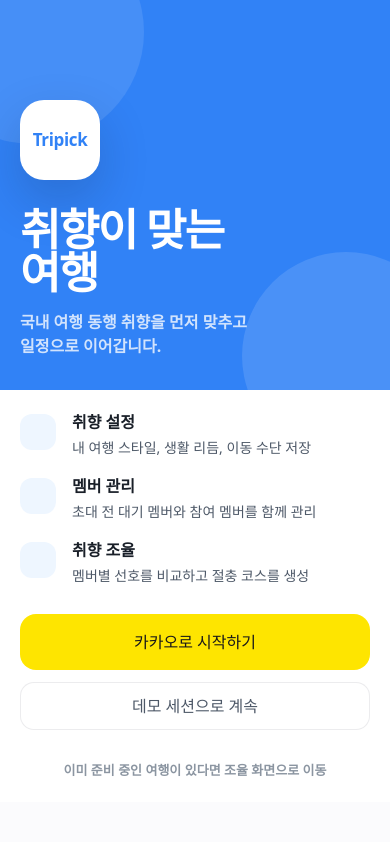
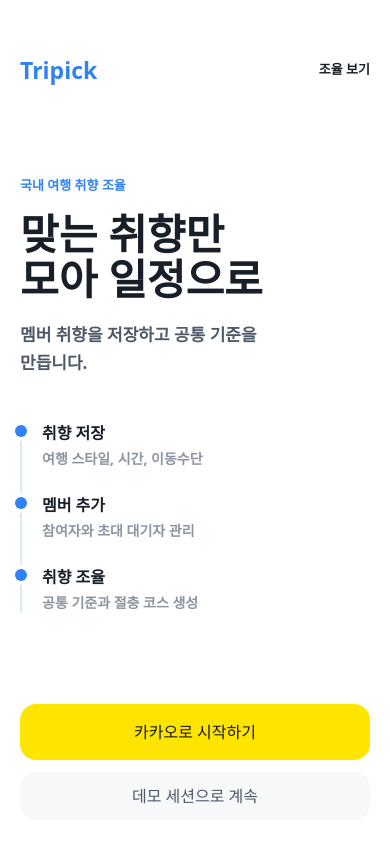
Before and after one commit to PNUKoZune/tripick, a Next.js app in the folder apps/web/: page / in a window 390 px wide. Built offline with nearby package versions, Linux system fonts and the light colour scheme; a web font is replaced by a local one.

Commit message:
fix: align mobile flow with toss style

```diff
--- a/apps/web/src/app/globals.css
+++ b/apps/web/src/app/globals.css
@@ -2,10 +2,12 @@
 
 :root {
   color-scheme: light;
-  --app-bg: #eef1f5;
-  --app-surface: #fbfbfd;
-  --soft-bg: #f4f6f8;
-  --line: rgba(15, 23, 42, 0.08);
+  --app-bg: #f2f4f6;
+  --app-surface: #ffffff;
+  --soft-bg: #f6f8fa;
+  --pressed-bg: #edf0f3;
+  --line: rgba(25, 31, 40, 0.08);
+  --line-strong: rgba(25, 31, 40, 0.14);
   --text-primary: #191f28;
   --text-secondary: #4e5968;
   --text-tertiary: #8b95a1;
--- a/apps/web/src/features/auth-start/ui/auth-start-actions.tsx
+++ b/apps/web/src/features/auth-start/ui/auth-start-actions.tsx
@@ -20,9 +20,7 @@ export function AuthStartActions() {
         return;
       }
       await startDemoSession();
-      setNotice(
-        '카카오 키가 들어오면 같은 버튼이 OAuth로 전환됩니다. 지금은 데모 세션으로 이어갑니다.',
-      );
+      setNotice('카카오 키 입력 전이라 데모 세션으로 시작합니다.');
       router.push('/preferences');
     } catch (error) {
       setNotice(error instanceof Error ? error.message : '로그인을 시작하지 못했습니다.');
--- a/apps/web/src/shared/ui/app-frame.tsx
+++ b/apps/web/src/shared/ui/app-frame.tsx
@@ -14,7 +14,7 @@ const NAV_ITEMS = [
 export function AppFrame({ children, showNav = true }: { children: ReactNode; showNav?: boolean }) {
   return (
     <main className="min-h-screen bg-[color:var(--app-bg)] text-[color:var(--text-primary)]">
-      <div className="mx-auto min-h-screen w-full max-w-[430px] bg-[color:var(--app-surface)] shadow-[0_0_0_1px_rgba(15,23,42,0.04)]">
+      <div className="mx-auto min-h-screen w-full max-w-[430px] bg-[color:var(--app-surface)]">
         <div className={showNav ? 'min-h-screen pb-[86px]' : 'min-h-screen'}>{children}</div>
         {showNav ? <BottomNavigation /> : null}
       </div>
@@ -26,7 +26,7 @@ function BottomNavigation() {
   const pathname = usePathname();
 
   return (
-    <nav className="fixed bottom-0 left-1/2 z-30 w-full max-w-[430px] -translate-x-1/2 border-t border-[color:var(--line)] bg-white/94 px-5 pb-4 pt-3 backdrop-blur-xl">
+    <nav className="fixed bottom-0 left-1/2 z-30 w-full max-w-[430px] -translate-x-1/2 border-t border-[color:var(--line)] bg-white/95 px-5 pb-4 pt-2 backdrop-blur-xl">
       <div className="grid grid-cols-4 gap-2">
         {NAV_ITEMS.map((item) => {
           const active = pathname === item.href;
@@ -34,9 +34,9 @@ function BottomNavigation() {
             <Link
               key={item.href}
               href={item.href}
-              className={`flex h-11 items-center justify-center rounded-[14px] text-[13px] font-semibold transition ${
+              className={`flex h-12 items-center justify-center text-[13px] font-bold transition ${
                 active
-                  ? 'bg-[color:var(--blue-50)] text-[color:var(--blue-600)]'
+                  ? 'text-[color:var(--blue-600)]'
                   : 'text-[color:var(--text-tertiary)]'
               }`}
             >
@@ -59,18 +59,19 @@ export function TopBar({
   muted?: string;
 }) {
   return (
-    <header className="sticky top-0 z-20 border-b border-[color:var(--line)] bg-white/92 px-5 pb-4 pt-5 backdrop-blur-xl">
-      <div className="flex min-h-10 items-center justify-between gap-3">
+    <header className="sticky top-0 z-20 bg-white/94 px-5 pb-3 pt-5 backdrop-blur-xl">
+      <div className="flex min-h-11 items-center justify-between gap-3">
         <div>
           {muted ? (
-            <div className="text-[12px] font-semibold leading-4 text-[color:var(--text-tertiary)]">
+            <div className="text-[12px] font-bold leading-4 text-[color:var(--text-tertiary)]">
               {muted}
             </div>
           ) : null}
-          <h1 className="text-[22px] font-bold leading-7 tracking-[-0.01em]">{title}</h1>
+          <h1 className="text-[24px] font-black leading-8">{title}</h1>
         </div>
         {action}
       </div>
+      {muted ? <div className="mt-4 h-px bg-[color:var(--line)]" /> : null}
     </header>
   );
 }
@@ -99,8 +100,8 @@ export function PrimaryButton({
   tone?: 'blue' | 'dark' | 'kakao';
 }) {
   const toneClass = {
-    blue: 'bg-[color:var(--blue-600)] text-white shadow-[0_12px_24px_rgba(49,130,246,0.22)]',
-    dark: 'bg-[color:var(--text-primary)] text-white shadow-[0_12px_24px_rgba(15,23,42,0.18)]',
+    blue: 'bg-[color:var(--blue-600)] text-white',
+    dark: 'bg-[color:var(--text-primary)] text-white',
     kakao: 'bg-[#FEE500] text-[#191919]',
   }[tone];
 
@@ -109,8 +110,8 @@ export function PrimaryButton({
       type={type}
       disabled={disabled}
       onClick={onClick}
-      className={`h-14 w-full rounded-[16px] px-5 text-[16px] font-bold leading-6 transition active:scale-[0.99] ${
-        disabled ? 'bg-slate-200 text-slate-400 shadow-none' : toneClass
+      className={`h-14 w-full rounded-[16px] px-5 text-[16px] font-black leading-6 transition active:scale-[0.99] ${
+        disabled ? 'bg-[color:var(--pressed-bg)] text-[color:var(--text-tertiary)]' : toneClass
       }`}
     >
       {children}
@@ -134,7 +135,7 @@ export function SecondaryButton({
       type={type}
       disabled={disabled}
       onClick={onClick}
-      className="h-12 w-full rounded-[14px] border border-[color:var(--line)] bg-white px-4 text-[15px] font-bold text-[color:var(--text-secondary)] transition active:scale-[0.99] disabled:bg-slate-100 disabled:text-slate-400"
+      className="h-12 w-full rounded-[16px] bg-[color:var(--soft-bg)] px-4 text-[15px] font-black text-[color:var(--text-secondary)] transition active:scale-[0.99] disabled:text-[color:var(--text-tertiary)]"
     >
       {children}
     </button>
@@ -151,13 +152,13 @@ export function InlineNotice({
   tone?: 'blue' | 'red' | 'green';
 }) {
   const toneClass = {
-    blue: 'border-[color:var(--blue-100)] bg-[color:var(--blue-50)] text-[color:var(--blue-700)]',
-    red: 'border-rose-100 bg-rose-50 text-rose-700',
-    green: 'border-emerald-100 bg-emerald-50 text-emerald-700',
+    blue: 'bg-[color:var(--blue-50)] text-[color:var(--blue-700)]',
+    red: 'bg-rose-50 text-rose-700',
+    green: 'bg-emerald-50 text-emerald-700',
   }[tone];
 
   return (
-    <div className={`rounded-[16px] border px-4 py-3 ${toneClass}`}>
+    <div className={`rounded-[16px] px-4 py-3 ${toneClass}`}>
       <div className="text-[14px] font-bold leading-5">{title}</div>
       <div className="mt-1 text-[13px] font-medium leading-5 opacity-90">{description}</div>
     </div>
@@ -179,10 +180,10 @@ export function SegmentedOption({
     <button
       type="button"
       onClick={onClick}
-      className={`min-h-[56px] rounded-[14px] border px-3 py-3 text-left transition ${
+      className={`min-h-12 rounded-full px-4 py-3 text-center transition active:scale-[0.99] ${
         active
-          ? 'border-[color:var(--blue-500)] bg-[color:var(--blue-50)] text-[color:var(--blue-700)]'
-          : 'border-[color:var(--line)] bg-white text-[color:var(--text-primary)]'
+          ? 'bg-[color:var(--blue-50)] text-[color:var(--blue-700)]'
+          : 'bg-[color:var(--soft-bg)] text-[color:var(--text-secondary)]'
       }`}
     >
       <span className="block text-[14px] font-bold leading-5">{label}</span>
--- a/apps/web/src/views/landing/ui/landing-view.tsx
+++ b/apps/web/src/views/landing/ui/landing-view.tsx
@@ -1,57 +1,59 @@
 import Link from 'next/link';
 import { AuthStartActions } from '@/features/auth-start/ui/auth-start-actions';
-import { AppFrame, PageSection } from '@/shared/ui/app-frame';
+import { AppFrame } from '@/shared/ui/app-frame';
+
+const FLOW = [
+  { title: '취향 저장', description: '여행 스타일, 시간, 이동수단' },
+  { title: '멤버 추가', description: '참여자와 초대 대기자 관리' },
+  { title: '취향 조율', description: '공통 기준과 절충 코스 생성' },
+] as const;
 
 export function LandingView() {
   return (
     <AppFrame showNav={false}>
-      <section className="relative min-h-[390px] overflow-hidden bg-[color:var(--blue-600)] px-5 pb-8 pt-12 text-white">
-        <div className="absolute left-[-80px] top-[-80px] size-56 rounded-full bg-white/10" />
-        <div className="absolute bottom-[-70px] right-[-60px] size-52 rounded-full bg-white/12" />
-        <div className="relative z-10 flex min-h-[310px] flex-col justify-end">
-          <div className="mb-7 flex size-20 items-center justify-center rounded-[24px] bg-white text-[17px] font-black tracking-[-0.02em] text-[color:var(--blue-600)] shadow-[0_20px_50px_rgba(15,23,42,0.18)]">
+      <section className="flex min-h-screen flex-col bg-white px-5 pb-6 pt-14">
+        <header className="flex items-center justify-between">
+          <div className="text-[23px] font-black leading-7 text-[color:var(--blue-600)]">
             Tripick
           </div>
-          <h1 className="max-w-[9ch] text-[44px] font-black leading-[0.98] tracking-[-0.04em]">
-            취향이 맞는 여행
+          <Link
+            href="/coordination"
+            className="text-[13px] font-black text-[color:var(--text-tertiary)]"
+          >
+            조율 보기
+          </Link>
+        </header>
+
+        <div className="flex flex-1 flex-col justify-center py-10">
+          <div className="text-[13px] font-black leading-5 text-[color:var(--blue-600)]">
+            국내 여행 취향 조율
+          </div>
+          <h1 className="mt-4 text-[42px] font-black leading-[1.08]">
+            맞는 취향만
+            <br />
+            모아 일정으로
           </h1>
-          <p className="mt-4 max-w-[26ch] text-[16px] font-semibold leading-6 text-white/78">
-            국내 여행 동행 취향을 먼저 맞추고 일정으로 이어갑니다.
+          <p className="mt-5 max-w-[25ch] text-[17px] font-bold leading-7 text-[color:var(--text-secondary)]">
+            멤버 취향을 저장하고 공통 기준을 만듭니다.
           </p>
+
+          <div className="mt-11 border-l-2 border-[color:var(--blue-100)] pl-5">
+            {FLOW.map((step, index) => (
+              <div key={step.title} className={index === FLOW.length - 1 ? '' : 'pb-6'}>
+                <div className="relative">
+                  <span className="absolute -left-[27px] top-1 size-3 rounded-full bg-[color:var(--blue-600)] ring-4 ring-white" />
+                  <div className="text-[16px] font-black leading-6">{step.title}</div>
+                  <div className="mt-1 text-[14px] font-bold leading-5 text-[color:var(--text-tertiary)]">
+                    {step.description}
+                  </div>
+                </div>
+              </div>
+            ))}
+          </div>
         </div>
-      </section>
-
-      <PageSection className="space-y-7 bg-white">
-        <section className="space-y-4">
-          <FeatureRow title="취향 설정" description="내 여행 스타일, 생활 리듬, 이동 수단 저장" />
-          <FeatureRow title="멤버 관리" description="초대 전 대기 멤버와 참여 멤버를 함께 관리" />
-          <FeatureRow title="취향 조율" description="멤버별 선호를 비교하고 절충 코스를 생성" />
-        </section>
 
         <AuthStartActions />
-
-        <div className="text-center text-[13px] font-semibold leading-6 text-[color:var(--text-tertiary)]">
-          이미 준비 중인 여행이 있다면{' '}
-          <Link className="text-[color:var(--blue-600)]" href="/coordination">
-            조율 화면
-          </Link>
-          으로 이동
-        </div>
-      </PageSection>
+      </section>
     </AppFrame>
   );
 }
-
-function FeatureRow({ title, description }: { title: string; description: string }) {
-  return (
-    <div className="flex items-start gap-4">
-      <div className="mt-1 size-9 shrink-0 rounded-[12px] bg-[color:var(--blue-50)]" />
-      <div>
-        <div className="text-[16px] font-black leading-6">{title}</div>
-        <div className="mt-1 text-[14px] font-medium leading-5 text-[color:var(--text-secondary)]">
-          {description}
-        </div>
-      </div>
-    </div>
-  );
-}
```
Also changed, not shown: apps/web/src/features/member-management/ui/member-manager.tsx (+75 -44 lines), apps/web/src/features/preference-coordination/ui/coordination-board.tsx (+18 -16 lines), apps/web/src/features/preference-setup/ui/preference-setup-form.tsx (+8 -8 lines).
